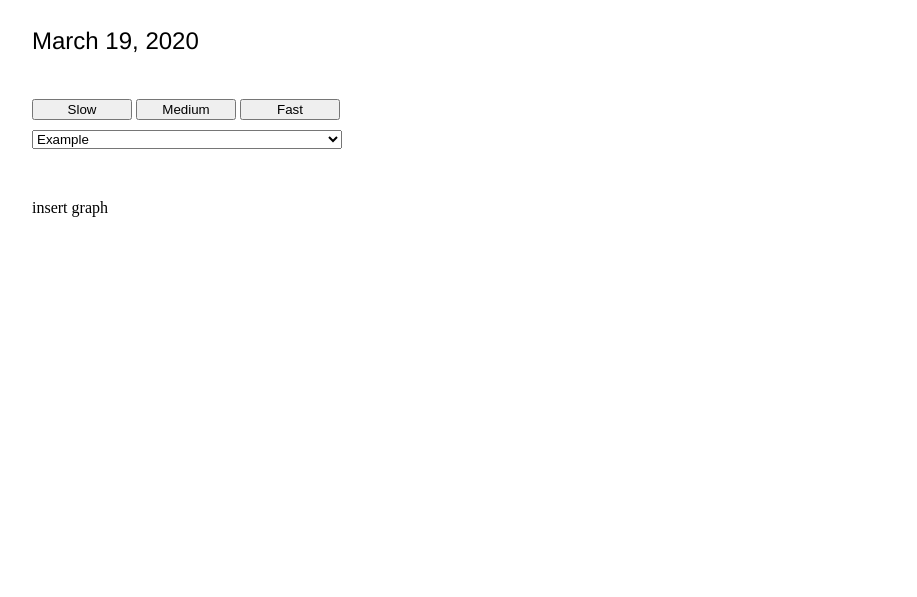
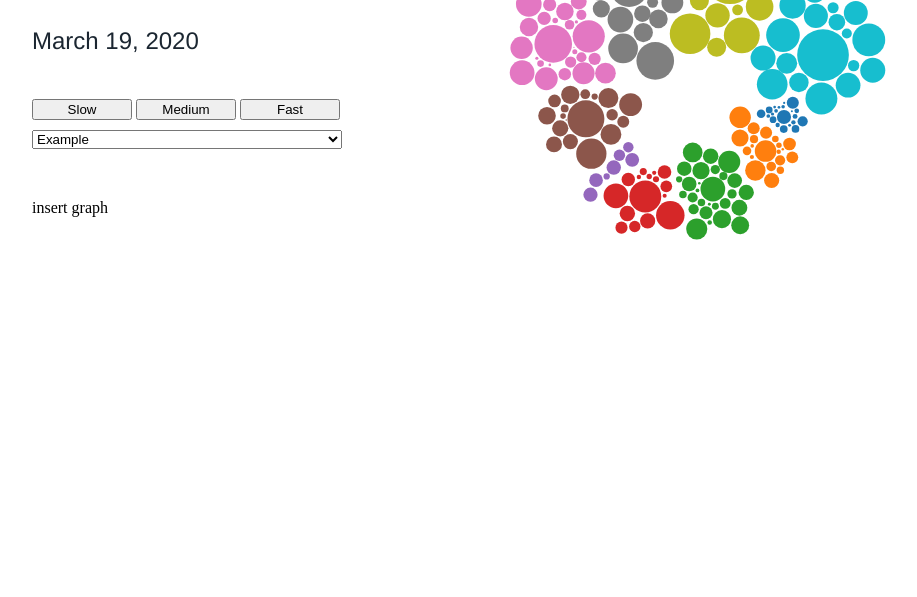
Before and after one commit to artina-m/coronavirus, a plain HTML site: page index.html in a window 1280 px wide. Shown: the part 211-808 px from the top of the page, without its empty margins (16-933 px from the left). Drawn offline with nearby package versions, Linux system fonts and the light colour scheme; animation ran at ten frames a second.

Commit message:
create bubble chart

```diff
--- a/index.html
+++ b/index.html
@@ -1,7 +1,7 @@
 <html>
 <head>
     <title>Coronavirus</title>
-    <script src="https://d3js.org/d3.v4.min.js"></script>
+    <script src="https://d3js.org/d3.v3.min.js"></script>
     <link rel="stylesheet" type="text/css" href="style.css">
 </head>
 
@@ -25,11 +25,122 @@
     <div class = "bottomBox">
         <p>insert graph</p>
     </div>
-
 </div>
 
 <div class = "rightPanel">
-    <p>Hello World!</p>
+    <script>
+        var w = 600, h = 600;
+
+        var width = 600,
+        height = 600,
+        padding = 1.5, // separation between same-color nodes
+        clusterPadding = 6, // separation between different-color nodes
+        maxRadius = 12;
+
+        var n = 200, // total number of nodes
+            m = 10; // number of distinct clusters
+
+        var color = d3.scale.category10()
+            .domain(d3.range(m));
+
+        // The largest node for each cluster.
+        var clusters = new Array(m);
+
+        var nodes = d3.range(n).map(function() {
+          var i = Math.floor(Math.random() * m),
+              r = Math.sqrt((i + 1) / m * -Math.log(Math.random())) * maxRadius,
+              d = {
+                cluster: i,
+                radius: r,
+                x: Math.cos(i / m * 2 * Math.PI) * 200 + width / 2 + Math.random(),
+                y: Math.sin(i / m * 2 * Math.PI) * 200 + height / 2 + Math.random()
+              };
+          if (!clusters[i] || (r > clusters[i].radius)) clusters[i] = d;
+          return d;
+        });
+
+        var force = d3.layout.force()
+            .nodes(nodes)
+            .size([width, height])
+            .gravity(.02)
+            .charge(0)
+            .on("tick", tick)
+            .start();
+
+        var svg = d3.select(".rightPanel").append("svg")
+            .attr("width", width)
+            .attr("height", height);
+
+        var node = svg.selectAll("circle")
+            .data(nodes)
+          .enter().append("circle")
+            .style("fill", function(d) { return color(d.cluster); })
+            .call(force.drag);
+
+        node.transition()
+            .duration(750)
+            .delay(function(d, i) { return i * 5; })
+            .attrTween("r", function(d) {
+              var i = d3.interpolate(0, d.radius);
+              return function(t) { return d.radius = i(t); };
+            });
+
+        function tick(e) {
+          node
+              .each(cluster(10 * e.alpha * e.alpha))
+              .each(collide(.5))
+              .attr("cx", function(d) { return d.x; })
+              .attr("cy", function(d) { return d.y; });
+        }
+
+        // Move d to be adjacent to the cluster node.
+        function cluster(alpha) {
+          return function(d) {
+            var cluster = clusters[d.cluster];
+            if (cluster === d) return;
+            var x = d.x - cluster.x,
+                y = d.y - cluster.y,
+                l = Math.sqrt(x * x + y * y),
+                r = d.radius + cluster.radius;
+            if (l != r) {
+              l = (l - r) / l * alpha;
+              d.x -= x *= l;
+              d.y -= y *= l;
+              cluster.x += x;
+              cluster.y += y;
+            }
+          };
+        }
+
+        // Resolves collisions between d and all other circles.
+        function collide(alpha) {
+          var quadtree = d3.geom.quadtree(nodes);
+          return function(d) {
+            var r = d.radius + maxRadius + Math.max(padding, clusterPadding),
+                nx1 = d.x - r,
+                nx2 = d.x + r,
+                ny1 = d.y - r,
+                ny2 = d.y + r;
+            quadtree.visit(function(quad, x1, y1, x2, y2) {
+              if (quad.point && (quad.point !== d)) {
+                var x = d.x - quad.point.x,
+                    y = d.y - quad.point.y,
+                    l = Math.sqrt(x * x + y * y),
+                    r = d.radius + quad.point.radius + (d.cluster === quad.point.cluster ? padding : clusterPadding);
+                if (l < r) {
+                  l = (l - r) / l * alpha;
+                  d.x -= x *= l;
+                  d.y -= y *= l;
+                  quad.point.x += x;
+                  quad.point.y += y;
+                }
+              }
+              return x1 > nx2 || x2 < nx1 || y1 > ny2 || y2 < ny1;
+            });
+          };
+        }
+    </script>
+
 </div>
 </div>
 
--- a/style.css
+++ b/style.css
@@ -12,11 +12,12 @@ body {
 .panel {
     display: inline-block;
     vertical-align:top;
+    width: 100%;
     overflow: hidden;
-    width: 100%;
 }
 
 .leftPanel {
+    display: inline-block;
     float: left;
     width: 350px;
     height: 100%;
@@ -24,9 +25,10 @@ body {
 }
 
 .rightPanel {
+    display: inline-block;
+    vertical-align:top;
     height: 100%;
     width: auto;
-    float: left;
 }
 
 /* Left Panel Text & Functionality */
@@ -35,6 +37,7 @@ body {
     font-size: 42;
     font-family: "Helvetica Neue";
     font-weight: 600;
+    color: #1B2631;
 }
 
 .h2 {
@@ -42,6 +45,7 @@ body {
     font-size: 24;
     font-family: "Helvetica Neue";
     font-weight: 200;
+    color: #1B2631;
 }
 
 button {
```
